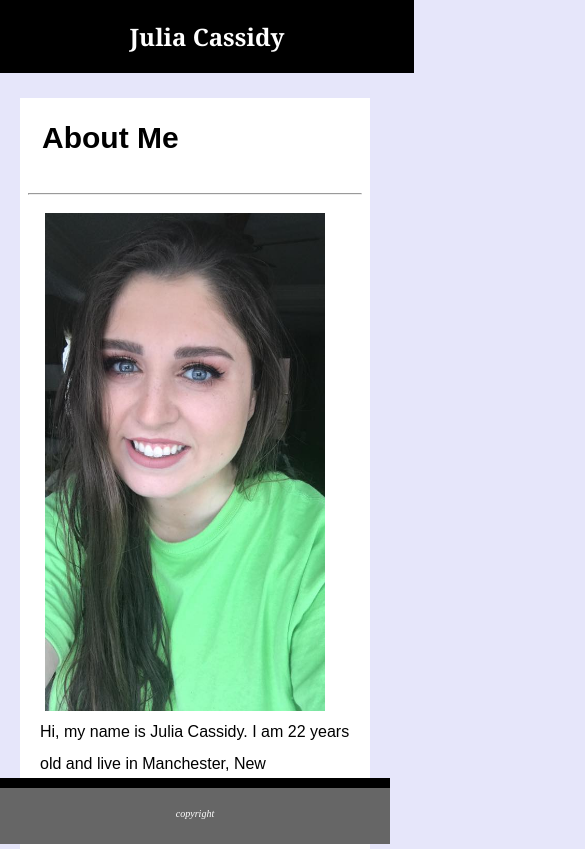
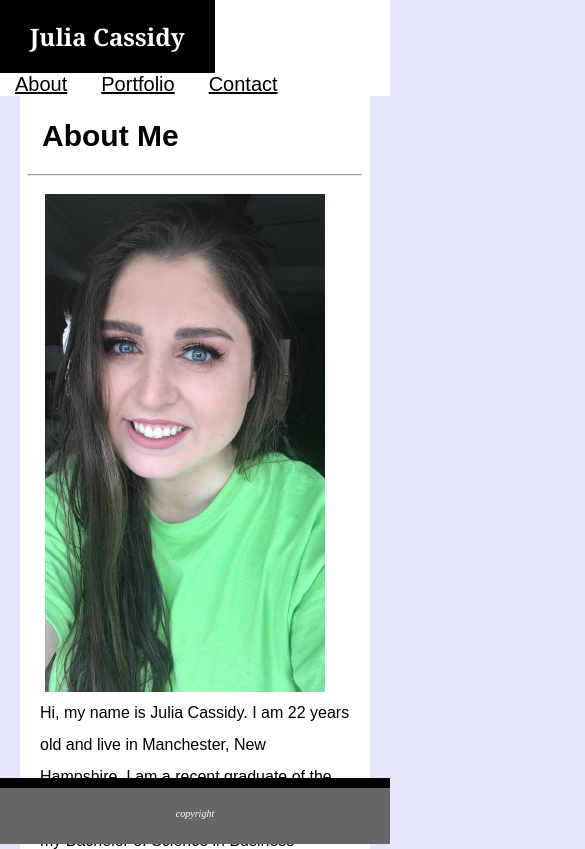
Before and after one commit to juliacassidy/Responsive-Portfolio, a plain HTML site: page index.html in a window 390 px wide. Shown: the top 849 px of the page, 585 px wide, since content can reach past the window. Drawn offline with Linux system fonts and the light colour scheme.

Commit message:
menu bar now goes under name when screen is small enough

```diff
--- a/style.css
+++ b/style.css
@@ -40,7 +40,6 @@ div.body {
 }
 
 div.navigation {
-    width: 960px;
     margin: auto;
 }
 
@@ -124,11 +123,17 @@ div.portbar{
 }
 
 
-/* media screens start here, dont touch above */
+/* media screens start here */
 
 @media screen and (max-width: 980px) {
     div.body {
         width: 800px;
+    }
+
+    nav.box {
+        flex-flow: row nowrap;
+        justify-content: flex-end;
+        display: flex;
     }
 }
 
@@ -138,6 +143,17 @@ div.portbar{
 @media screen and (max-width: 768px) {
     div.body {
         width: 550px;
+    }
+    nav.box {
+        flex-flow: row nowrap;
+        justify-content: flex-end;
+        display: flex;
+        width: auto;
+    }
+
+    nav.box a {
+        left: 7%;
+        width: auto;
     }
 
 }
@@ -162,6 +178,14 @@ div.portbar{
 
     .header {
         position: static;
+        margin: auto;
+    }
+
+    nav.box {
+        flex-flow: row wrap;
+        display: flex;
+        justify-content: space-between;
+        text-align: center;
     }
 
 }
```
